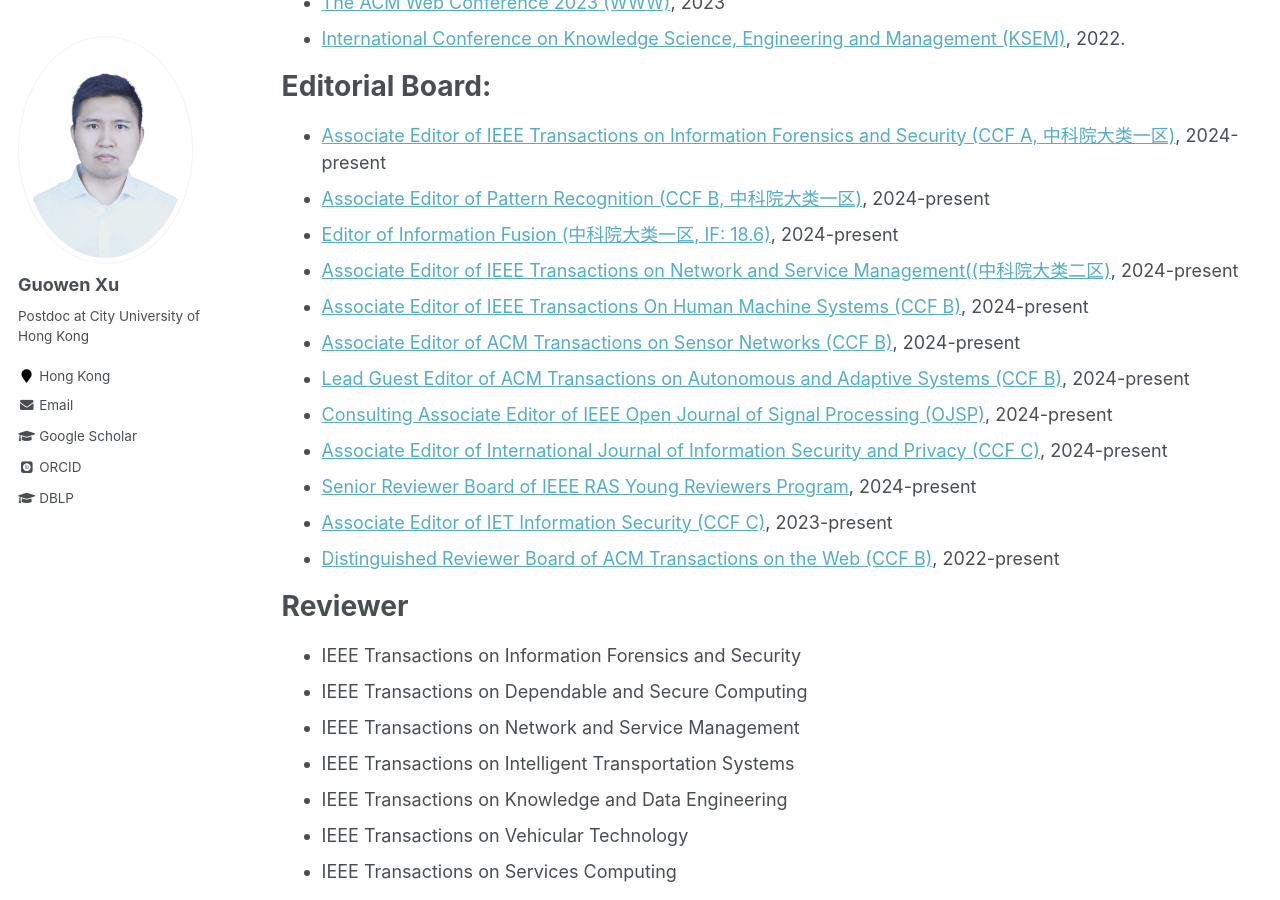
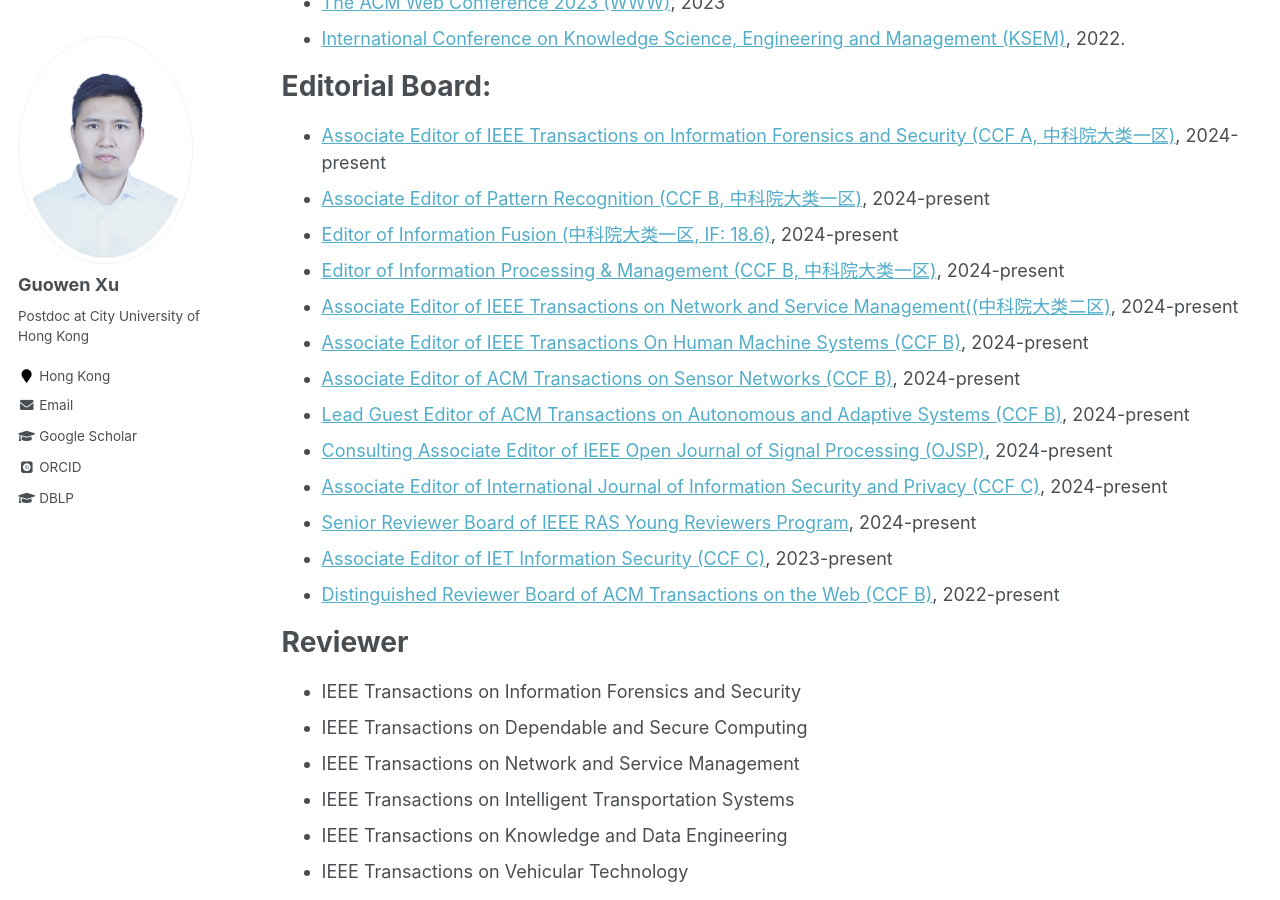
Before and after one commit to Guowen-xu/guowen-xu.github.io, a Jekyll site: the page built from _pages/services.md, in a window 1280 px wide and 900 px high, scrolled down 403 px. Built offline with Jekyll 4.4.1, drawn with Linux system fonts in a browser that asks for light colours; some web fonts are replaced.

Commit message:
Update services.md

```diff
--- a/_pages/services.md
+++ b/_pages/services.md
@@ -19,6 +19,7 @@ Editorial Board:
 * [Associate Editor of IEEE Transactions on Information Forensics and Security (CCF A, 中科院大类一区)](https://signalprocessingsociety.org/publications-resources/ieee-transactions-information-forensics-and-security/editorial-board), 2024-present
 * [Associate Editor of Pattern Recognition (CCF B, 中科院大类一区)](https://www.sciencedirect.com/journal/pattern-recognition/about/editorial-board), 2024-present
 * [Editor of Information Fusion (中科院大类一区, IF: 18.6)](https://www.sciencedirect.com/journal/information-fusion/about/editorial-board), 2024-present
+* [Editor of Information Processing & Management (CCF B, 中科院大类一区)](https://www.sciencedirect.com/journal/information-processing-and-management/about/editorial-board), 2024-present
 * [Associate Editor of IEEE Transactions on Network and Service Management((中科院大类二区)](https://www.comsoc.org/publications/journals/ieee-tnsm/ieee-transactions-network-and-service-management-editorial-board), 2024-present
 * [Associate Editor of IEEE Transactions On Human Machine Systems (CCF B)](https://www.ieeesmc.org/publications/transactions-on-human-machine-systems/associate-editors/), 2024-present
 * [Associate Editor of  ACM Transactions on Sensor Networks (CCF B)](https://dl.acm.org/journal/tosn), 2024-present
```
